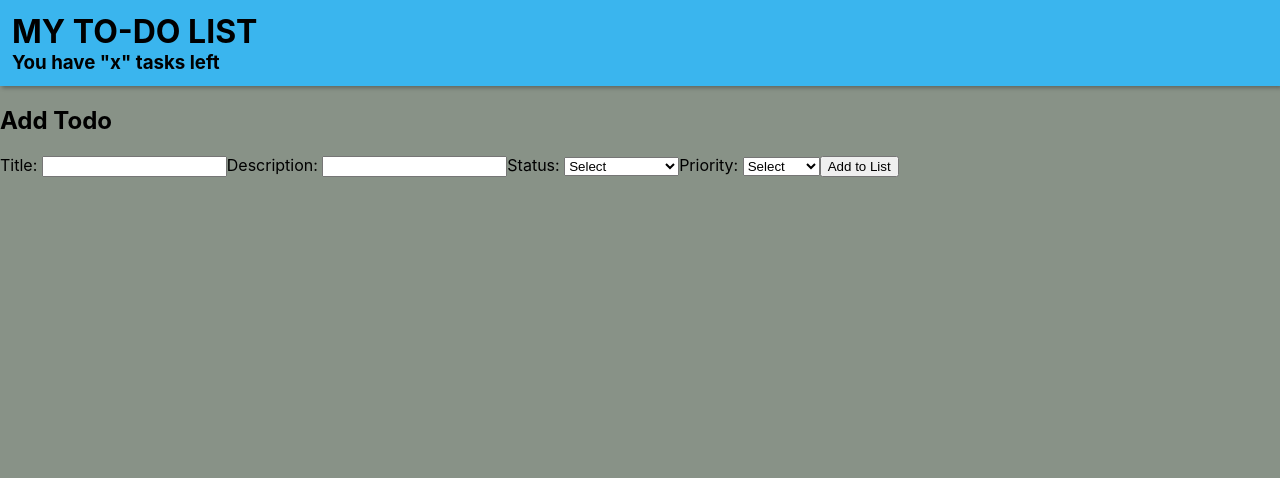
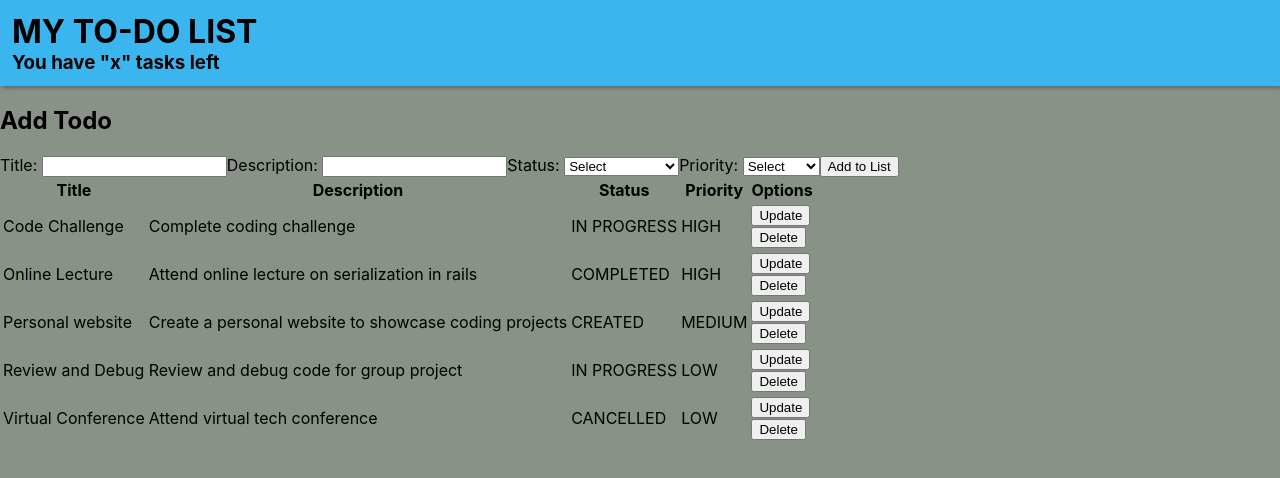
Before and after one commit to Rukorio-Vanessa/todo-app-frontend, a React (Create React App) app: page / in a window 1280 px wide. Shown: the top 478 px of the page. Built offline with nearby package versions, Linux system fonts and the light colour scheme.

Commit message:
added todo dispaly items

```diff
--- a/src/components/App.js
+++ b/src/components/App.js
@@ -1,6 +1,7 @@
 import '../App.css';
 import Heading from './Heading';
 import TodoForm from './TodoForm';
+import TodoItem from './TodoItem';
 
 function App() {
   return (
@@ -8,6 +9,7 @@ function App() {
    <Heading/>
    <main>
     <TodoForm/>
+    <TodoItem/>
    </main>
    </>
   );
--- a/src/components/TodoForm.js
+++ b/src/components/TodoForm.js
@@ -45,7 +45,7 @@ function TodoForm({onAddTodo}){
           <label htmlFor="status">Status: </label>
           <select className="form-select" id="status" value={formData.status} onChange={handleChange}>
                <option>Select</option>
-               <option value={0}>STARTED</option>
+               <option value={0}>CREATED</option>
                <option value={1}>IN PROGRESS</option>
                <option value={2}>COMPLETED</option>
                <option value={3}>CANCELLED</option>
--- a/src/components/TodoItem.js
+++ b/src/components/TodoItem.js
@@ -1,5 +1,92 @@
-function TodoItem(){
+import React from "react";
+
+function TodoItem({spice}){
     return(
-        TodoItem
-    )
+        <table className="todo-table">
+            <thead>
+                <tr>
+                    <th>Title</th>
+                    <th>Description</th>
+                    <th>Status</th>
+                    <th>Priority</th>
+                    <th>Options</th>
+                </tr>
+
+            </thead>
+            <tbody>
+                <tr>
+                    <td>Code Challenge</td>
+                    <td>Complete coding challenge</td>
+                    <td>IN PROGRESS</td>
+                    <td>HIGH</td>
+                    <td className="row">
+                        <div className="col-6">
+                            <button className="btn btn-info">Update</button>
+                        </div>
+                        <div className="col-6">
+                            <button className="btn btn-danger">Delete</button>
+                        </div>
+                    </td>
+                </tr>
+                <tr>
+                    <td>Online Lecture</td>
+                    <td>Attend online lecture on serialization in rails</td>
+                    <td>COMPLETED</td>
+                    <td>HIGH</td>
+                    <td className="row">
+                        <div className="col-6">
+                            <button className="btn btn-info">Update</button>
+                        </div>
+                        <div className="col-6">
+                            <button className="btn btn-danger">Delete</button>
+                        </div>
+                    </td>
+                </tr>
+                <tr>
+                    <td>Personal website</td>
+                    <td>Create a personal website to showcase coding projects</td>
+                    <td>CREATED</td>
+                    <td>MEDIUM</td>
+                    <td className="row">
+                        <div className="col-6">
+                            <button className="btn btn-info">Update</button>
+                        </div>
+                        <div className="col-6">
+                            <button className="btn btn-danger">Delete</button>
+                        </div>
+                    </td>
+                </tr>
+                <tr>
+                    <td>Review and Debug</td>
+                    <td>Review and debug code for group project</td>
+                    <td>IN PROGRESS</td>
+                    <td>LOW</td>
+                    <td className="row">
+                        <div className="col-6">
+                            <button className="btn btn-info">Update</button>
+                        </div>
+                        <div className="col-6">
+                            <button className="btn btn-danger">Delete</button>
+                        </div>
+                    </td>
+                </tr>
+                <tr>
+                    <td>Virtual Conference</td>
+                    <td>Attend virtual tech conference </td>
+                    <td>CANCELLED</td>
+                    <td>LOW</td>
+                    <td className="row">
+                        <div className="col-6">
+                            <button className="btn btn-info">Update</button>
+                        </div>
+                        <div className="col-6">
+                            <button className="btn btn-danger">Delete</button>
+                        </div>
+                    </td>
+                </tr>
+            </tbody>
+        </table>
+      )
 }
+
+export default TodoItem;
```
Also changed, not shown: src/index.css (line endings or trailing spaces).
